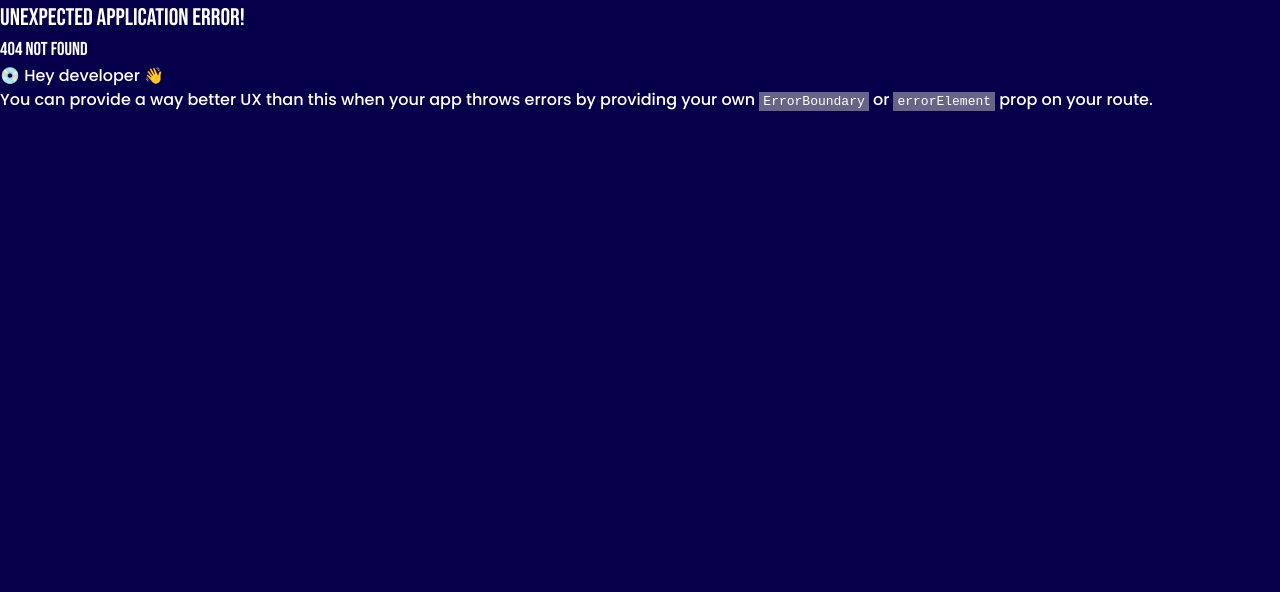
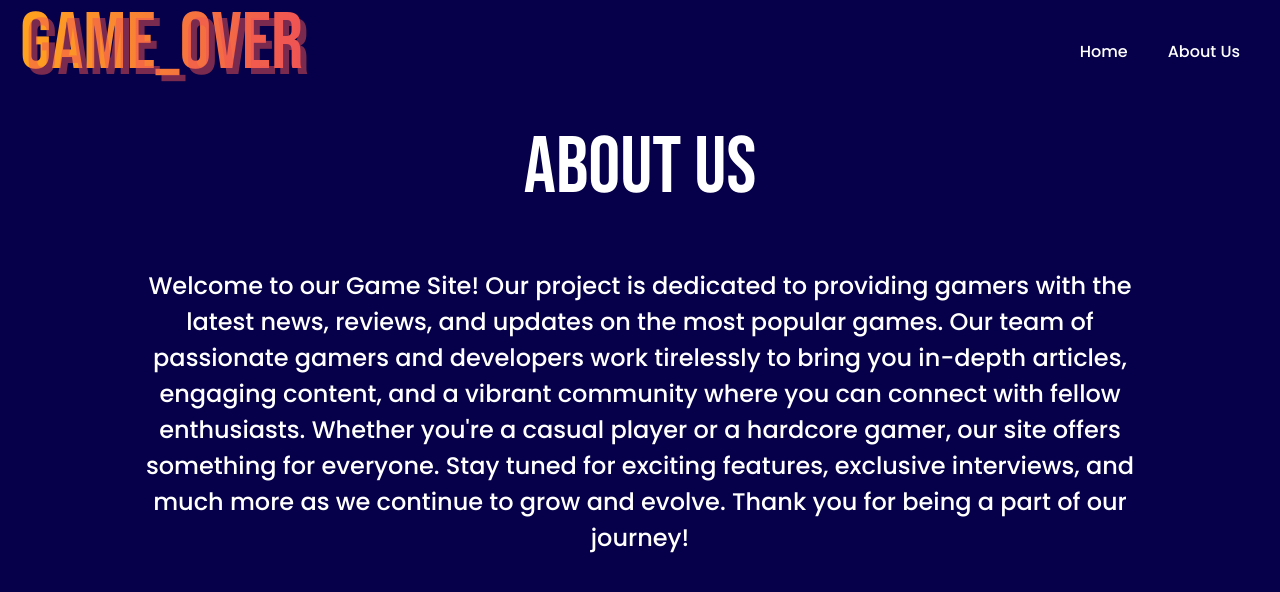
Before and after one commit to OZI-G-BE/game-front, a React (Vite) app in the folder Game-Site/: page /AboutUs in a window 1280 px wide. Before the commit this address had no page. Shown: the top 592 px of the page. Built offline with nearby package versions, Linux system fonts and the light colour scheme.

Commit message:
feat: add About Us page and update Navbar links; enhance layout and styles

```diff
--- /dev/null
+++ b/Game-Site/src/About.module.css
@@ -0,0 +1,20 @@
+.prap{
+    font-size: 1.5em;
+    text-align: center;
+    margin: 20px;
+    align-self: center;
+    width: 1000px;
+    display: flex;
+    justify-content: center;
+    align-items: center;
+}
+
+.para{
+    display: flex;
+    align-items: center;
+    justify-content: center;
+    text-align: center;
+    padding: 20px;
+    position: relative;
+
+}
--- a/Game-Site/src/App.jsx
+++ b/Game-Site/src/App.jsx
@@ -50,6 +50,7 @@ function App() {
     <Link to="/" className={xActive} onClick={gameShow}  >❌</Link>
       <Outlet context={{ gData }} />
       </div>
+      <h1>THE ONE STOP DESTINATION FOR THE CURRENT TITANS OF<br></br> THE FIGHTING GAME WORLD</h1>
       <div className={gameActive}>
         {gData}
       </div>
--- a/Game-Site/src/App.module.css
+++ b/Game-Site/src/App.module.css
@@ -7,9 +7,9 @@
 
 .gridContainer {
   display: grid;
-  grid-template-columns: repeat(auto-fit, minmax(300px, 1fr));
+  grid-template-columns: repeat(4, minmax(200px, 300px));
   grid-template-rows: repeat(auto-fit, minmax(300px, 1fr));
-  gap: 1rem;
+gap: 0.5rem;
   padding-left: auto;
   justify-content: center;
   place-items: center;
@@ -43,14 +43,18 @@
   padding: 20px;
   position: absolute;
   left: 50vh;
-
+  top: 300px;
   animation: fadeOutDowncon 0.5s ease 0s 1 normal none;
 }
 
 .outletContainerOff {
 animation: fadeOutDown 1s ease 0s 1 normal forwards;
 }
-
+h1{
+  font-size: 5rem;
+  margin-bottom: 1rem;
+  text-align: center;
+}
 @keyframes fadeOutDown {
   0% {
     opacity: 100%;
--- a/Game-Site/src/Components/Navbar.jsx
+++ b/Game-Site/src/Components/Navbar.jsx
@@ -1,6 +1,7 @@
 import { useRef, useState } from "react";
 import { FaBars, FaTimes } from "react-icons/fa";
 import styles from './Navbar.module.css';
+import { Link } from "react-router-dom";
 
 
 function Navbar(){
@@ -21,9 +22,7 @@ function Navbar(){
                 </button>
                 <div className={styles.navLinks}>
                     <a href="/">Home</a>
-                    <a href="/">About Us</a>
-                    <a href="/">Blog</a>
-                    <a href="/">About Us</a>
+                    <Link to="/AboutUs">About Us</Link>
                 </div>
             </nav>
             <div ref={navRef} className={styles.vertNavLinks}>
--- a/Game-Site/src/Components/Navbar.module.css
+++ b/Game-Site/src/Components/Navbar.module.css
@@ -15,7 +15,7 @@ nav{
     background: linear-gradient(to right, #FFA31D 0%, #EF5454 100%);
     -webkit-background-clip: text;
     -webkit-text-fill-color: transparent;
-    transform: skewX(20deg);
+    /* transform: skewX(20deg); */
     text-shadow: 6px 6px 0px rgba(239, 84, 84, 0.5);
 }
 
--- /dev/null
+++ b/Game-Site/src/about.jsx
@@ -0,0 +1,24 @@
+import {  useState } from 'react'
+import styles from './About.module.css';
+import Navbar from './Components/Navbar.jsx';
+
+import { Outlet, NavLink, Link} from 'react-router-dom';
+
+function AboutUs() {
+
+
+    return (
+      <>
+      <Navbar/>
+
+      <h1>ABOUT US</h1>
+      <div className={styles.para}>
+       <p className={styles.prap}>
+        Welcome to our Game Site! Our project is dedicated to providing gamers with the latest news, reviews, and updates on the most popular games. Our team of passionate gamers and developers work tirelessly to bring you in-depth articles, engaging content, and a vibrant community where you can connect with fellow enthusiasts. Whether you're a casual player or a hardcore gamer, our site offers something for everyone. Stay tuned for exciting features, exclusive interviews, and much more as we continue to grow and evolve. Thank you for being a part of our journey!
+       </p>
+      </div>
+    </>
+  )
+}
+
+export default AboutUs
--- a/Game-Site/src/main.jsx
+++ b/Game-Site/src/main.jsx
@@ -3,6 +3,7 @@ import { createRoot } from 'react-dom/client'
 import './index.css'
 import App from './App.jsx'
 import GamePage from './gamePage.jsx'
+import AboutUs from './about.jsx'
 import { createBrowserRouter, RouterProvider } from 'react-router-dom'
 
 
@@ -16,6 +17,10 @@ const router = createBrowserRouter([
           element: <GamePage />,
         },
       ],
+  },
+  {
+    path: '/AboutUs',
+    element: <AboutUs />,
   },
 
 
```
